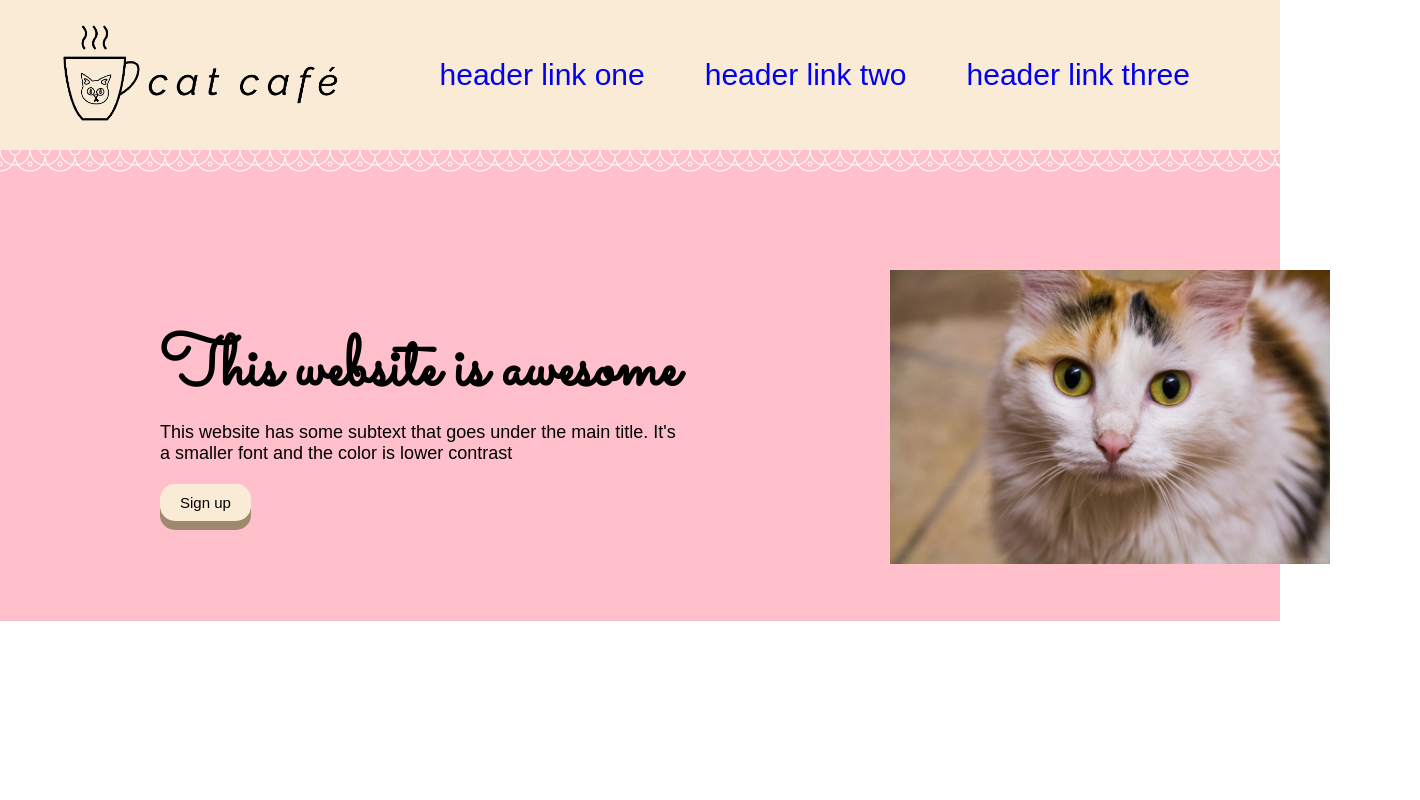
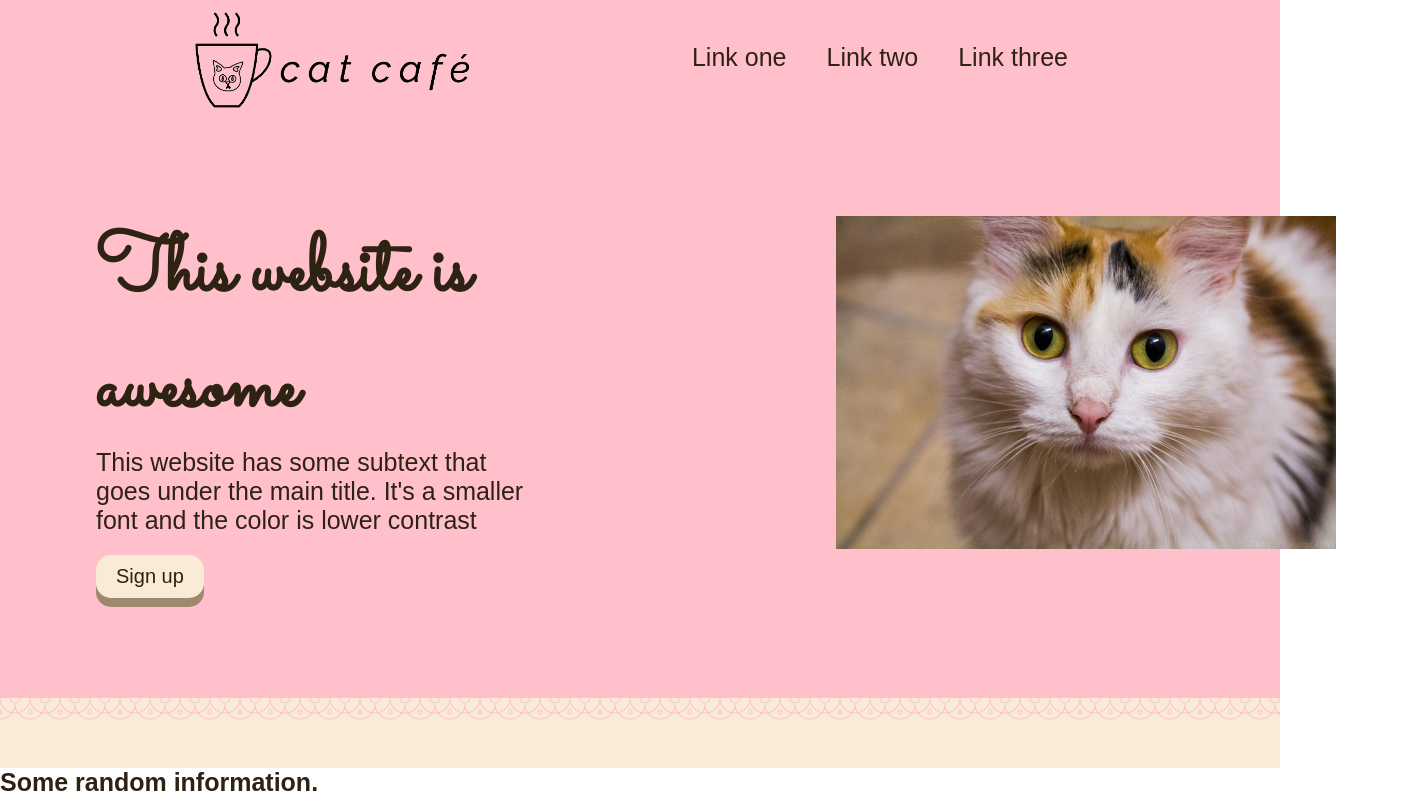
Before and after one commit to VeTOP/landing-page, a plain HTML site: page index.html in a window 1280 px wide. Shown: the whole page, 1420 px wide, since content can reach past the window. Drawn offline with Linux system fonts and the light colour scheme; a web font is replaced by a local one.

Commit message:
Fixed second section bugs and Remade header

```diff
--- a/index.html
+++ b/index.html
@@ -6,42 +6,45 @@
     <meta name="viewport" content="width=device-width, initial-scale=1.0">
     <link rel="stylesheet" href="https://fonts.googleapis.com/css?family=Sacramento|Gaegu">
     <link rel="stylesheet" href="style.css">
-    <title>Cat Cafe'</title>
+    <title>Cat Café</title>
     <link rel="shortcut icon" href="favicon.ico" type="image/x-icon">
 </head>
+
 <body>
     <header>
         <div class="logo">
-            <img src="final-logo.png" alt="Logo" height="100px">
+            <img src="logo.png" alt="Logo" height="100px">
         </div>
         <nav>
             <ul>
-                <li><a href="#">header link one</a></li>
-                <li><a href="#">header link two</a></li>
-                <li><a href="#">header link three</a></li>
+                <li><a href="#">Link one</a></li>
+                <li><a href="#">Link two</a></li>
+                <li><a href="#">Link three</a></li>
             </ul>
         </nav>
     </header>
-    <div class="lace three"></div>
-
 
     <main>
-        <section class="first-section">
-            <div class="first-div-in-first-section">
+        <section class="first">
+            <div class="box-1 fb">
                 <h1>This website is awesome</h1>
                 <p>This website has some subtext that goes under the main title. It's a smaller font and the color is lower contrast</p>
-                <button type="button">Sign up</button>
+                <button class="sign-in-button" type="button">Sign up</button>
             </div>
-            <div>
+            <div class="box-2 fb">
                 <img src="carlotta.jpg" alt="Image of Carlotta the cat" class="carlotta">
-
             </div>
         </section>
-        <section class="second-section">
+        <div class="lace three"></div>
 
+        <section class="second">
+            <h2>Some random information.</h2>
+            <div></div>
+            <div></div>
+            <div></div>
+            <div></div>
         </section>
     </main>
 
-
 </body>
 </html>
--- a/style.css
+++ b/style.css
@@ -1,121 +1,116 @@
 * {
-    margin:0;
-    padding:0;
+    margin: 0;
+    padding: 0;
     font-family: "Gaegu", sans-serif;
-    font-size: large;
+    font-size: 25px;
+    color: rgb(46, 34, 19);
 }
 
 header {
-    background-color: antiquewhite;
     display: flex;
+    justify-content: space-between;
     align-items: center;
-    height: 150px;
+    background-color: pink;
+}
+
+nav {
+    padding-right: 15%;
+}
+.logo {
+    padding-top: 10px;
+    padding-left: 15%;
+}
+ul {
+    list-style-type: none;
+    display: flex;
+}
+
+li {
+    padding: 0px 20px 2px 20px;
+}
+
+li:hover {
+    /*font-size: 28px; this makes it move?*/
+    text-shadow: 2px 2px 5px rgb(194, 113, 127);
+}
+
+a {
+    text-decoration: none;
+}
+
+
+.first {
+    padding: 100px 0px 100px 0px;
+    background-color: pink;
+    display: flex;
+    justify-content: space-around;
+}
+
+h1 {
+    font-size: 80px;
     font-family: "Sacramento", sans-serif;
 }
 
-
-.logo {
-    margin-right: auto;
-    padding-left: 60px;
-
+/*
+.box-1 {
+    padding: 0px 50px 0px 100px;
+    display: flex;
+    flex-direction: column;
+    justify-content: center;
 }
-
-ul {
-    display: flex;
-    list-style-type: none;
-    padding-right: 60px;
-}
-
-li {
-    padding: 47px 20px 47px 20px;
-    margin: 0px 10px 0px 10px;
-}
-
-a {
-    font-size: 30px;
-    text-decoration: none;
-}
-
-li:hover {
-    background-color: pink;
-}
+*/
 
 
 
-
-.first-section {
-    display: flex;
-    background-color: pink;
+.fb {
+    width: 35%;
 }
 
-h1 {
-    font-size: 70px;
-    font-family: "Sacramento", sans-serif;
-}
+.sign-in-button {
+    max-width: 110px;
 
-
-.first-div-in-first-section {
-    padding: 100px 160px 100px 160px;
-}
-
-button {
     display: inline-block;
     padding: 10px 20px;
     margin-top: 20px;
-  font-size: 15px;
+    font-size: 20px;
     cursor: pointer;
     text-align: center;
     text-decoration: none;
     outline: none;
-  color:black;
+
     background-color: antiquewhite;
     border: none;
     border-radius: 15px;
     box-shadow: 0 9px rgb(158, 137, 110);
   }
 
-button:hover {background-color: antiquewhite}
+  .sign-in-button:hover {background-color: antiquewhite}
 
-button:active {
+  .sign-in-button:active {
     background-color: antiquewhite;
     box-shadow: 0 5px rgb(88, 80, 70);
     transform: translateY(4px);
   }
 
-.image-placeholder {
-    padding: 160px;
+.carlotta {
+    padding: 0px 50px 0px 100px;
+    width: auto;
+    max-width: 500px;
+    height: auto;
+    max-height: 333px;
 }
-
-
-
-
-
-
-
 
 .lace {
 	height: 70px;
-	background: pink;
+	background: antiquewhite;
 }
 
-
-
-
 .three  {
-	background-image: radial-gradient(circle at 15px 0, rgba(255,255,255,0) 14px, #fff 15px, rgba(255,255,255,0) 16px),
-					radial-gradient(circle at 15px 0, rgba(255,255,255,0) 14px, #fff 15px, rgba(255,255,255,0) 16px),
-					radial-gradient(circle at 15px 0, rgba(255,255,255,0) 4px, #fff 5px, rgba(255,255,255,0) 6px),
-					radial-gradient(circle at 5px 5px, rgba(255,255,255,0) 1px, #fff 2px, rgba(255,255,255,0) 3px);
+	background-image: radial-gradient(circle at 15px 0, rgba(255,255,255,0) 14px, pink 15px, rgba(255,255,255,0) 16px),
+					radial-gradient(circle at 15px 0, rgba(255,255,255,0) 14px, pink 15px, rgba(255,255,255,0) 16px),
+					radial-gradient(circle at 15px 0, rgba(255,255,255,0) 4px, pink 5px, rgba(255,255,255,0) 6px),
+					radial-gradient(circle at 5px 5px, rgba(255,255,255,0) 1px, pink 2px, rgba(255,255,255,0) 3px);
 	background-repeat: repeat-x;
 	background-position: 0 0, 15px 6px, 0 0, 25px 9px;
 	background-size: 30px 21px, 30px 21px, 30px 21px, 30px 20px;
 }
-
-
-
-
-.carlotta {
-    width:100%;
-    max-width:600px;
-    margin: 50px 90px 50px 50px;
-}
```
Also changed, not shown: logo.png (renamed from final-logo.png). Lines whose indentation alone changed are shown as unchanged.
